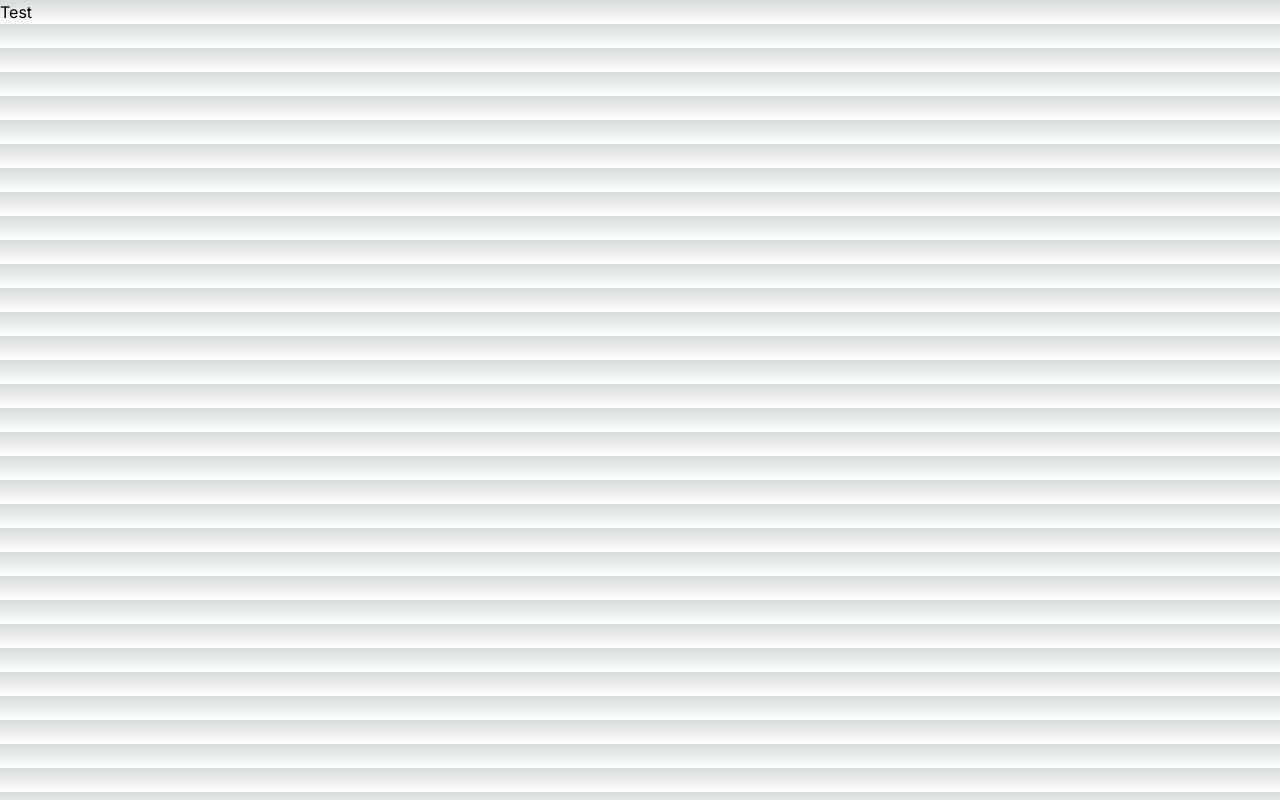
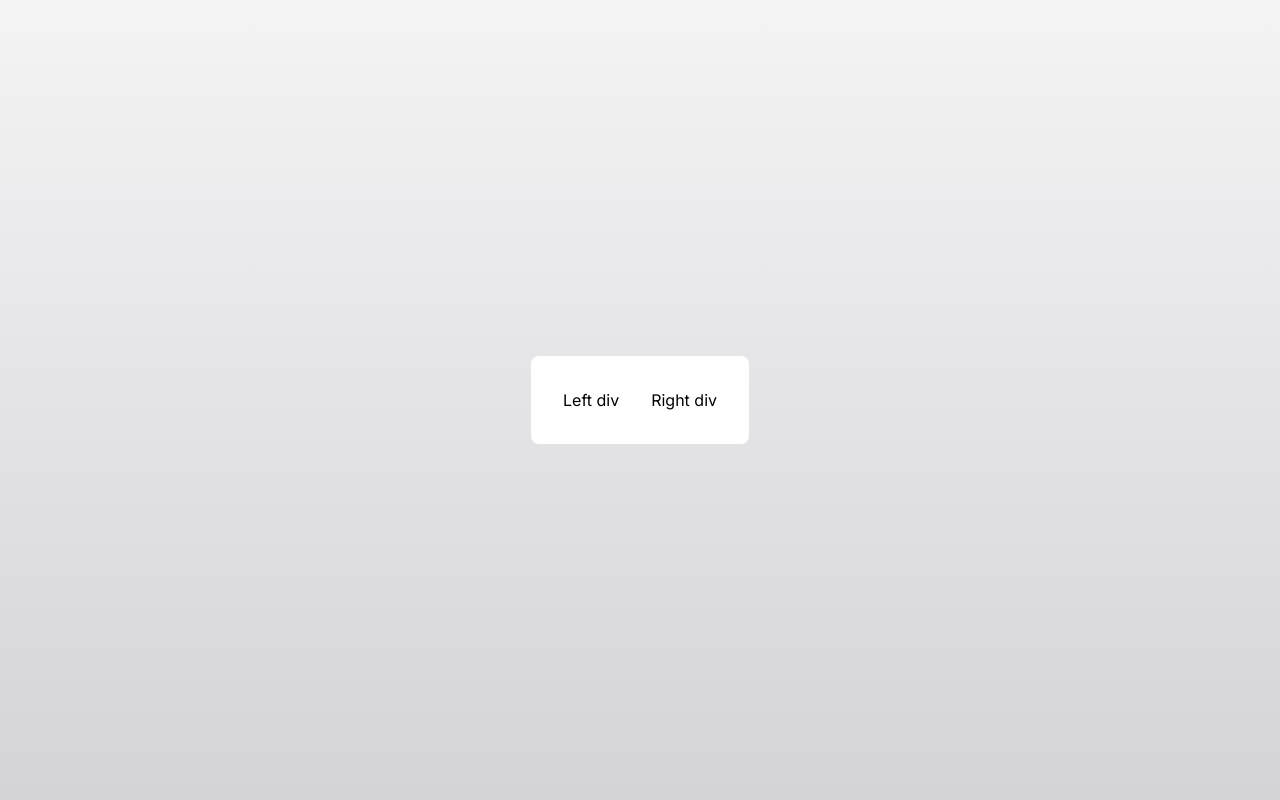
Before and after one commit to nzwh/Influx, a Next.js app: page /login in a window 1280 px wide. Built offline with nearby package versions, Linux system fonts and the light colour scheme.

Commit message:
[Login]: Add temporary div

```diff
--- a/src/app/login/page.tsx
+++ b/src/app/login/page.tsx
@@ -1,5 +1,25 @@
+import Image from 'next/image';
+import Link from 'next/link';
+
+import React from 'react';
+
 export default function Home() {
     return (
-      <h1>Test</h1>
+      <main className="flex flex-col w-screen">
+
+      <div className="fixed top-0 left-0 z-[-1] w-screen h-screen bg-gradient-to-b from-zinc-100 to-zinc-300"></div>
+
+      <div className="flex justify-center items-center w-screen h-screen">
+        <div className="bg-white rounded-lg p-4 flex">
+          <section id="left" className="p-4">
+            <p>Left div</p>
+          </section>
+          <section id="right" className="p-4">
+            <p>Right div</p>
+          </section>
+        </div>
+      </div>
+
+      </main>
     )
 }
```
